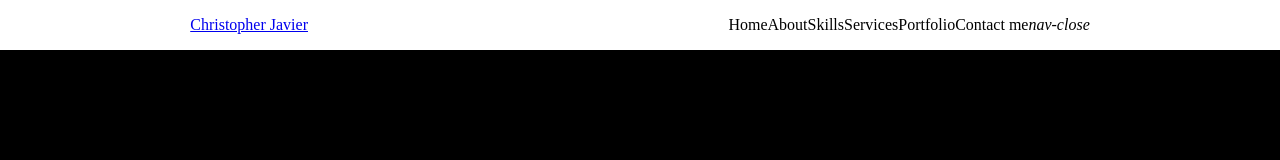
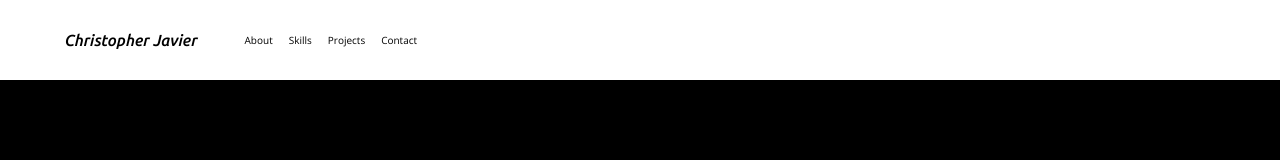
Before and after one commit to ChristopherJavier/web-portfolio, a plain HTML site: page index.html in a window 1280 px wide. Drawn offline with nearby package versions, Linux system fonts and the light colour scheme.

Commit message:
Added the site navbar

```diff
--- a/index.html
+++ b/index.html
@@ -6,36 +6,32 @@
     <meta http-equiv="X-UA-Compatible" content="IE=edge">
     <meta name="viewport" content="width=device-width, initial-scale=1.0">
     <link rel="stylesheet" href="style.css">
+    <link rel="preconnect" href="https://fonts.googleapis.com">
+    <link rel="preconnect" href="https://fonts.gstatic.com" crossorigin>
+    <link href="https://fonts.googleapis.com/css2?family=Ubuntu:ital,wght@1,500&display=swap" rel="stylesheet">
+    <link href="https://fonts.googleapis.com/css2?family=Open+Sans&display=swap" rel="stylesheet">
+
     <title>Christopher Javier</title>
 </head>
 
 <body>
     <header>
         <nav>
-            <a href="#" class="nav_logo">Christopher Javier</a>
-            <div class="nav_menu" id="nav-menu">
-                <ul class="nav_list">
-                    <li class="nav_item">
-                        <a href="#" class="nav_link">Home</a>
-                    </li>
-                    <li class="nav_item">
-                        <a href="#about" class="nav_link">About</a>
-                    </li>
-                    <li class="nav_item">
-                        <a href="#skills" class="nav_link">Skills</a>
-                    </li>
-                    <li class="nav_item">
-                        <a href="#services" class="nav_link">Services</a>
-                    </li>
-                    <li class="nav_item">
-                        <a href="#portfolio" class="nav_link">Portfolio</a>
-                    </li>
-                    <li class="nav_item">
-                        <a href="#contact" class="nav_link">Contact me</a>
-                    </li>
-                    <i>nav-close</i>
-                </ul>
-            </div>
+            <a href="#" id="logo">Christopher Javier</a>
+            <ul class="nav-menu">
+                <li class="nav-items">
+                    <a href="#about" class="nav-links">About</a>
+                </li>
+                <li class="nav-items">
+                    <a href="#skills" class="nav-links">Skills</a>
+                </li>
+                <li class="nav-items">
+                    <a href="#projects" class="nav-links">Projects</a>
+                </li>
+                <li class="nav-items">
+                    <a href="#contact" class="nav-links">Contact</a>
+                </li>
+            </ul>
         </nav>
     </header>
 </body>
--- a/style.css
+++ b/style.css
@@ -2,25 +2,45 @@ body {
     margin: 0;
     padding: 0;
     background: black;
+    font-family: 'Open Sans', sans-serif;
+}
+
+header {
+    width: 100vw;
+    height: 10vh;
+    background: white;
+    display: flex;
+    justify-content: center;
 }
 
 nav {
-    background: white;
+    width: 90vw;
+    margin: 0 1em;
     display: flex;
     align-items: center;
-    justify-content: space-around;
-    align-content: center;
+    background: white;
 }
 
-.nav_list {
-    list-style: none;
-    display: inline-flex;
+#logo {
+    font-size: 16px;
+    text-decoration: none;
+    color: black;
+    font-family: 'Ubuntu', sans-serif;
+}
+
+.nav-menu {
+    display: flex;
     align-items: center;
     justify-content: space-between;
-    align-content: center;
+    list-style: none;
 }
 
-.nav_link {
+.nav-items {
+    margin: 0 0.5rem;
+    font-size: 10px;
+}
+
+.nav-links {
     text-decoration: none;
     color: black;
 }
```
